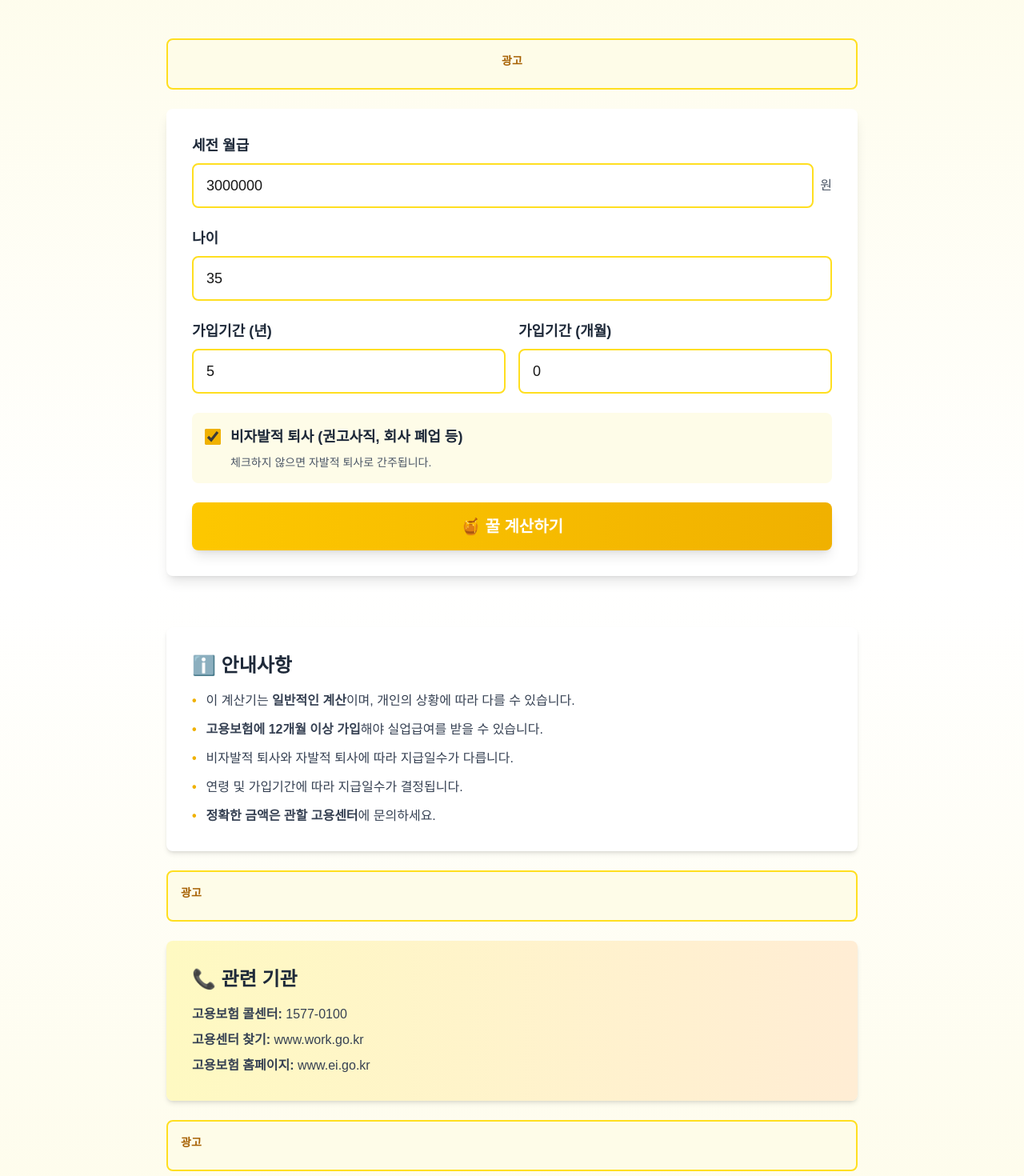
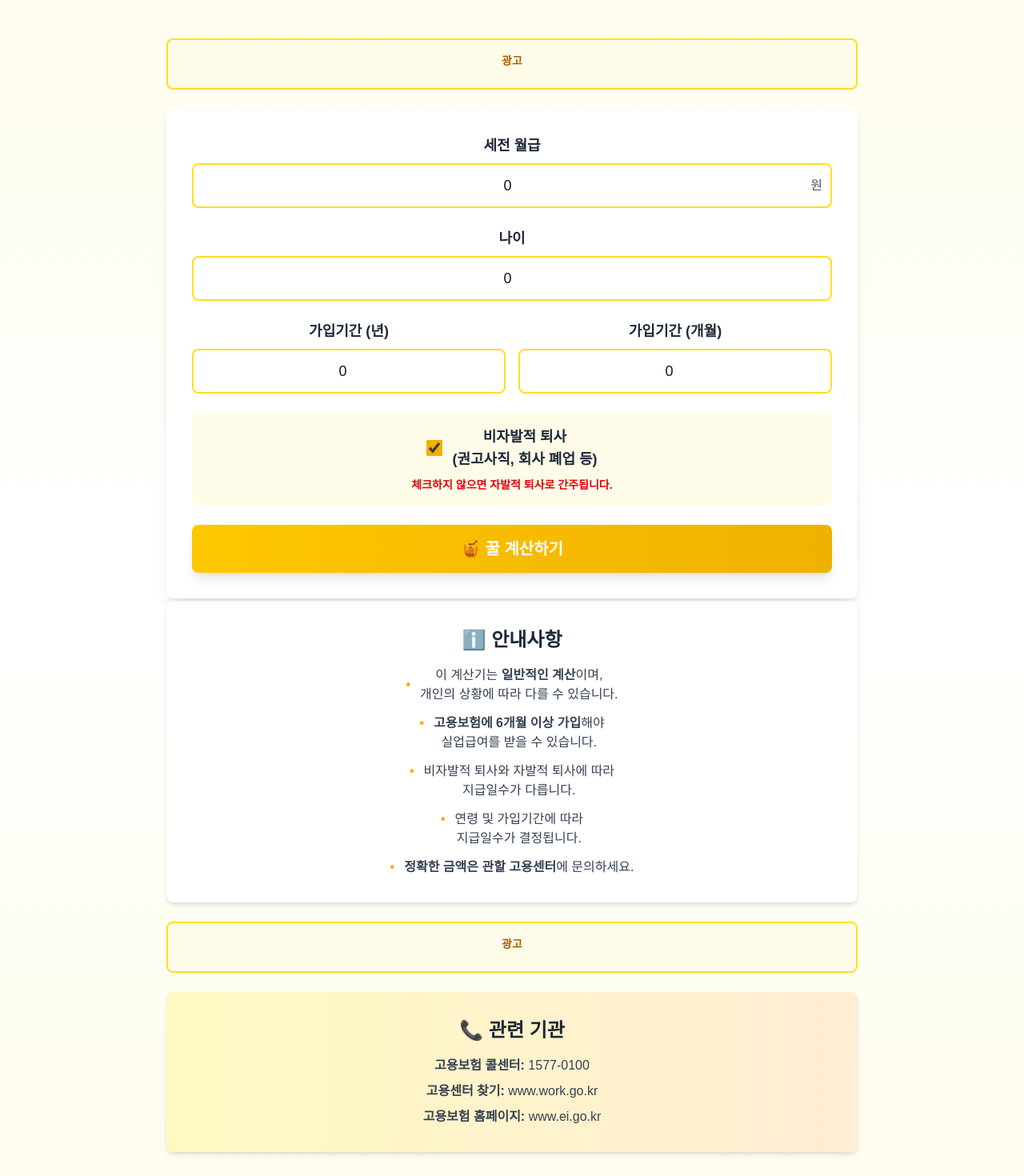
Before and after one commit to o0-0z/honeymoney, a Next.js app: page / in a window 1280 px wide. Shown: the part 200-1670 px from the top of the page at 80% size. Built offline with nearby package versions, Linux system fonts and the light colour scheme.

Commit message:
최종본 저장

```diff
--- a/app/page.tsx
+++ b/app/page.tsx
@@ -1,35 +1,13 @@
 "use client";
 
-import { useState, useEffect } from "react";
-import { useSearchParams } from "next/navigation";
+import { useState } from "react";
 import { InputForm } from "@/components/InputForm";
 import { ResultCard } from "@/components/ResultCard";
-import { AdBanner, AdInContent, AdBottom } from "@/components/AdComponents";
+import { AdBanner, AdInContent } from "@/components/AdComponents";
 import { calculateUnemploymentBenefit, UnemploymentBenefitInput, UnemploymentBenefitResult } from "@/utils/calc";
 
 export default function Home() {
   const [result, setResult] = useState<UnemploymentBenefitResult | null>(null);
-  const searchParams = useSearchParams();
-
-  useEffect(() => {
-    // URL 파라미터에서 결과 확인
-    const daily = searchParams.get("daily");
-    const days = searchParams.get("days");
-    const total = searchParams.get("total");
-
-    if (daily && days && total) {
-      // URL로 공유된 결과를 표시
-      const sharedResult: UnemploymentBenefitResult = {
-        dailyBenefit: parseInt(daily),
-        totalDays: parseInt(days),
-        totalAmount: parseInt(total),
-        averageWage: 0,
-        maxBenefit: 0,
-        minBenefit: 0,
-      };
-      setResult(sharedResult);
-    }
-  }, [searchParams]);
 
   const handleCalculate = (input: UnemploymentBenefitInput) => {
     const calculatedResult = calculateUnemploymentBenefit(input);
@@ -44,8 +22,8 @@ export default function Home() {
   };
 
   return (
-    <main className="min-h-screen bg-gradient-to-b from-yellow-50 via-white to-yellow-50">
-      <div className="max-w-4xl mx-auto px-4 py-8 md:py-12">
+    <main className="min-h-screen bg-gradient-to-b from-yellow-50 via-white to-yellow-50 text-center">
+      <div className="max-w-4xl mx-auto px-4 py-4 md:py-8 md:py-12">
         {/* 헤더 섹션 */}
         <div className="text-center mb-12">
           <h1 className="text-4xl md:text-5xl font-bold text-gray-800 mb-2">
@@ -75,37 +53,37 @@ export default function Home() {
         )}
 
         {/* 하단 정보 섹션 */}
-        <div className="mt-16 space-y-6">
-          <div className="bg-white rounded-lg shadow-md p-6 md:p-8">
-            <h2 className="text-2xl font-bold text-gray-800 mb-4">ℹ️ 안내사항</h2>
-            <ul className="space-y-3 text-gray-700">
-              <li className="flex items-start gap-3">
+        <div className="mt-6 md:mt-1 space-y-6">
+          <div className="bg-white rounded-lg shadow-md p-6 md:p-8 text-center">
+            <h2 className="text-2xl font-bold text-gray-800 mb-4 text-center">ℹ️ 안내사항</h2>
+            <ul className="space-y-3 text-gray-700 text-sm md:text-base text-left md:text-center inline-block">
+              <li className="flex items-center justify-start md:justify-center gap-3">
                 <span className="text-yellow-500 font-bold">•</span>
-                <span>
-                  이 계산기는 <strong>일반적인 계산</strong>이며, 개인의 상황에 따라 다를 수 있습니다.
+                <span className="text-left md:text-center">
+                  이 계산기는 <strong>일반적인 계산</strong>이며,<br /> 개인의 상황에 따라 다를 수 있습니다.
                 </span>
               </li>
-              <li className="flex items-start gap-3">
+              <li className="flex items-start gap-3 md:justify-center">
                 <span className="text-yellow-500 font-bold">•</span>
-                <span>
-                  <strong>고용보험에 12개월 이상 가입</strong>해야 실업급여를 받을 수 있습니다.
+                <span className="text-left md:text-center">
+                  <strong>고용보험에 6개월 이상 가입</strong>해야 <br />실업급여를 받을 수 있습니다.
                 </span>
               </li>
-              <li className="flex items-start gap-3">
+              <li className="flex items-start gap-3 md:justify-center">
                 <span className="text-yellow-500 font-bold">•</span>
-                <span>
-                  비자발적 퇴사와 자발적 퇴사에 따라 지급일수가 다릅니다.
+                <span className="text-left md:text-center">
+                  비자발적 퇴사와 자발적 퇴사에 따라 <br />지급일수가 다릅니다.
                 </span>
               </li>
-              <li className="flex items-start gap-3">
+              <li className="flex items-start gap-3 md:justify-center">
                 <span className="text-yellow-500 font-bold">•</span>
-                <span>
-                  연령 및 가입기간에 따라 지급일수가 결정됩니다.
+                <span className="text-left md:text-center">
+                  연령 및 가입기간에 따라 <br />지급일수가 결정됩니다.
                 </span>
               </li>
-              <li className="flex items-start gap-3">
+              <li className="flex items-start gap-3 md:justify-center">
                 <span className="text-yellow-500 font-bold">•</span>
-                <span>
+                <span className="text-left md:text-center">
                   <strong>정확한 금액은 관할 고용센터</strong>에 문의하세요.
                 </span>
               </li>
@@ -116,30 +94,27 @@ export default function Home() {
           <AdInContent />
 
           {/* 고용센터 정보 */}
-          <div className="bg-gradient-to-r from-yellow-100 to-orange-100 rounded-lg shadow-md p-6 md:p-8">
-            <h2 className="text-2xl font-bold text-gray-800 mb-4">📞 관련 기관</h2>
-            <div className="space-y-2 text-gray-700">
-              <p>
+          <div className="bg-gradient-to-r from-yellow-100 to-orange-100 rounded-lg shadow-md p-6 md:p-8 text-center">
+            <h2 className="text-2xl font-bold text-gray-800 mb-4 text-center">📞 관련 기관</h2>
+            <div className="space-y-2 text-gray-700 text-center">
+              <p className="text-center">
                 <strong>고용보험 콜센터:</strong> 1577-0100
               </p>
-              <p>
+              <p className="text-center">
                 <strong>고용센터 찾기:</strong> www.work.go.kr
               </p>
-              <p>
+              <p className="text-center">
                 <strong>고용보험 홈페이지:</strong> www.ei.go.kr
               </p>
             </div>
           </div>
-
-          {/* 하단 광고 */}
-          <AdBottom />
         </div>
 
         {/* 푸터 */}
         <footer className="mt-16 pt-8 border-t border-gray-200 text-center text-gray-600 text-sm">
           <p>© 2026 HoneyMoney (시럽급여) - 실업급여 계산기</p>
           <p className="mt-2">
-            이 사이트의 계산 결과는 참고용이며, 실제 지급액은 고용센터 판단에 따릅니다.
+            이 사이트의 계산 결과는 참고용이며, <br />실제 지급액은 고용센터 판단에 따릅니다.
           </p>
         </footer>
       </div>
--- a/components/InputForm.tsx
+++ b/components/InputForm.tsx
@@ -9,9 +9,9 @@ interface InputFormProps {
 
 export function InputForm({ onSubmit }: InputFormProps) {
   const [formData, setFormData] = useState({
-    monthlySalary: 3000000,
-    age: 35,
-    serviceYears: 5,
+    monthlySalary: 0,
+    age: 0,
+    serviceYears: 0,
     serviceMonths: 0,
     isInvoluntary: true,
   });
@@ -35,13 +35,13 @@ export function InputForm({ onSubmit }: InputFormProps) {
   };
 
   return (
-    <form onSubmit={handleSubmit} className="space-y-6 bg-white rounded-lg shadow-lg p-8">
+    <form onSubmit={handleSubmit} className="space-y-6 bg-white rounded-lg shadow-lg p-8 text-center">
       {/* 월급 입력 */}
-      <div>
-        <label className="block text-lg font-semibold text-gray-800 mb-2">
+      <div className="text-center">
+        <label className="block text-lg font-semibold text-gray-800 mb-2 text-center">
           세전 월급
         </label>
-        <div className="flex items-center gap-2">
+        <div className="relative w-full">
           <input
             type="number"
             name="monthlySalary"
@@ -49,16 +49,16 @@ export function InputForm({ onSubmit }: InputFormProps) {
             onChange={handleChange}
             min="1000000"
             step="100000"
-            className="flex-1 px-4 py-3 border-2 border-yellow-300 rounded-lg focus:outline-none focus:ring-2 focus:ring-yellow-500 text-lg"
-            placeholder="3000000"
+            className="w-full px-4 py-3 pr-3 border-2 border-yellow-300 rounded-lg focus:outline-none focus:ring-2 focus:ring-yellow-500 text-lg text-center"
+            placeholder="0"
           />
-          <span className="text-gray-600 font-medium">원</span>
+          <span className="absolute right-3 top-1/2 transform -translate-y-1/2 text-gray-600 font-medium">원</span>
         </div>
       </div>
 
       {/* 나이 입력 */}
-      <div>
-        <label className="block text-lg font-semibold text-gray-800 mb-2">
+      <div className="text-center">
+        <label className="block text-lg font-semibold text-gray-800 mb-2 text-center">
           나이
         </label>
         <input
@@ -68,15 +68,15 @@ export function InputForm({ onSubmit }: InputFormProps) {
           onChange={handleChange}
           min="18"
           max="100"
-          className="w-full px-4 py-3 border-2 border-yellow-300 rounded-lg focus:outline-none focus:ring-2 focus:ring-yellow-500 text-lg"
+          className="w-full px-4 pr-3 py-3 border-2 border-yellow-300 rounded-lg focus:outline-none focus:ring-2 focus:ring-yellow-500 text-lg text-center"
           placeholder="35"
         />
       </div>
 
       {/* 고용보험 가입기간 */}
-      <div className="grid grid-cols-2 gap-4">
-        <div>
-          <label className="block text-lg font-semibold text-gray-800 mb-2">
+      <div className="grid grid-cols-2 gap-4 text-center">
+        <div className="text-center">
+          <label className="block text-lg font-semibold text-gray-800 mb-2 text-center">
             가입기간 (년)
           </label>
           <input
@@ -86,12 +86,12 @@ export function InputForm({ onSubmit }: InputFormProps) {
             onChange={handleChange}
             min="0"
             max="50"
-            className="w-full px-4 py-3 border-2 border-yellow-300 rounded-lg focus:outline-none focus:ring-2 focus:ring-yellow-500 text-lg"
+            className="w-full px-4 pr-4 py-3 border-2 border-yellow-300 rounded-lg focus:outline-none focus:ring-2 focus:ring-yellow-500 text-lg text-center"
             placeholder="5"
           />
         </div>
-        <div>
-          <label className="block text-lg font-semibold text-gray-800 mb-2">
+        <div className="text-center">
+          <label className="block text-lg font-semibold text-gray-800 mb-2 text-center">
             가입기간 (개월)
           </label>
           <input
@@ -101,15 +101,15 @@ export function InputForm({ onSubmit }: InputFormProps) {
             onChange={handleChange}
             min="0"
             max="11"
-            className="w-full px-4 py-3 border-2 border-yellow-300 rounded-lg focus:outline-none focus:ring-2 focus:ring-yellow-500 text-lg"
+            className="w-full px-4 pr-4 py-3 border-2 border-yellow-300 rounded-lg focus:outline-none focus:ring-2 focus:ring-yellow-500 text-lg text-center"
             placeholder="0"
           />
         </div>
       </div>
 
       {/* 퇴사 사유 */}
-      <div className="bg-yellow-50 p-4 rounded-lg">
-        <label className="flex items-center gap-3 cursor-pointer">
+      <div className="bg-yellow-50 p-4 rounded-lg text-center">
+        <label className="flex items-center justify-center gap-3 cursor-pointer">
           <input
             type="checkbox"
             name="isInvoluntary"
@@ -117,11 +117,11 @@ export function InputForm({ onSubmit }: InputFormProps) {
             onChange={handleChange}
             className="w-5 h-5 accent-yellow-500 cursor-pointer"
           />
-          <span className="text-lg font-semibold text-gray-800">
-            비자발적 퇴사 (권고사직, 회사 폐업 등)
+          <span className="text-lg font-semibold text-gray-800 text-center">
+            비자발적 퇴사 <br />(권고사직, 회사 폐업 등)
           </span>
         </label>
-        <p className="text-sm text-gray-600 mt-2 ml-8">
+        <p className="text-sm text-red-600 font-semibold mt-2 text-center">
           체크하지 않으면 자발적 퇴사로 간주됩니다.
         </p>
       </div>
```
Also changed, not shown: components/ResultCard.tsx (+4 -4 lines).
